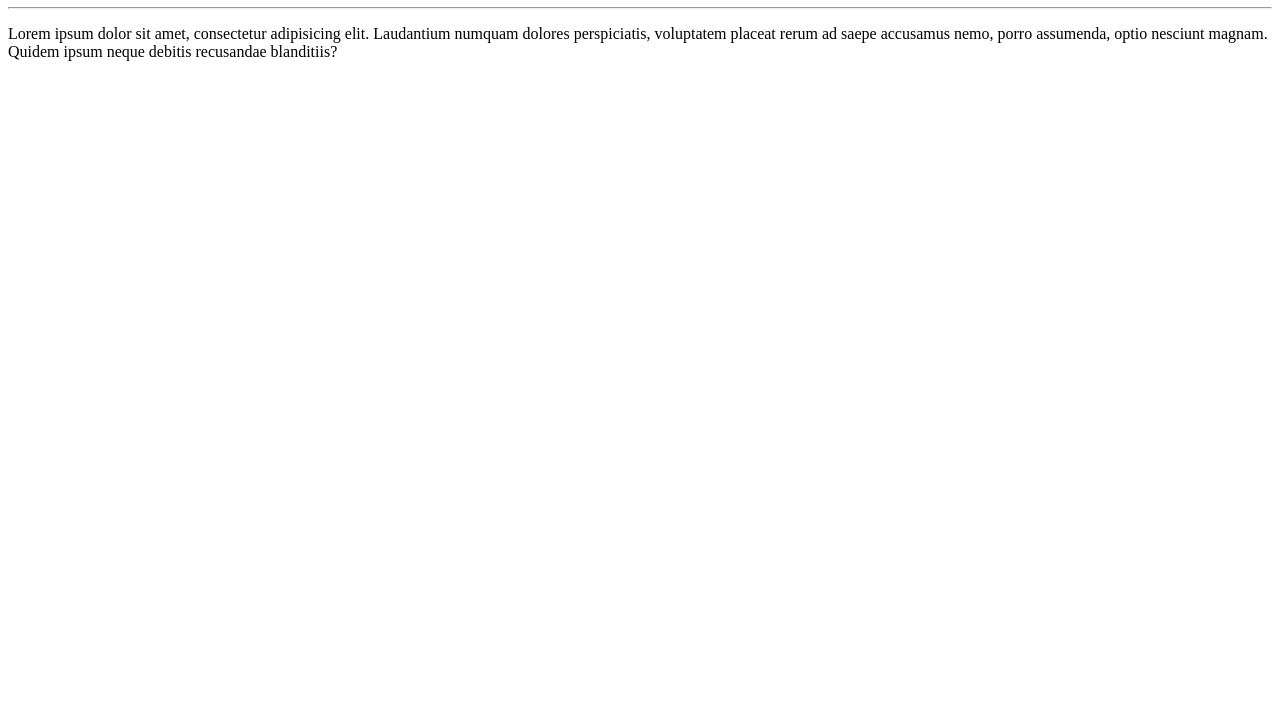
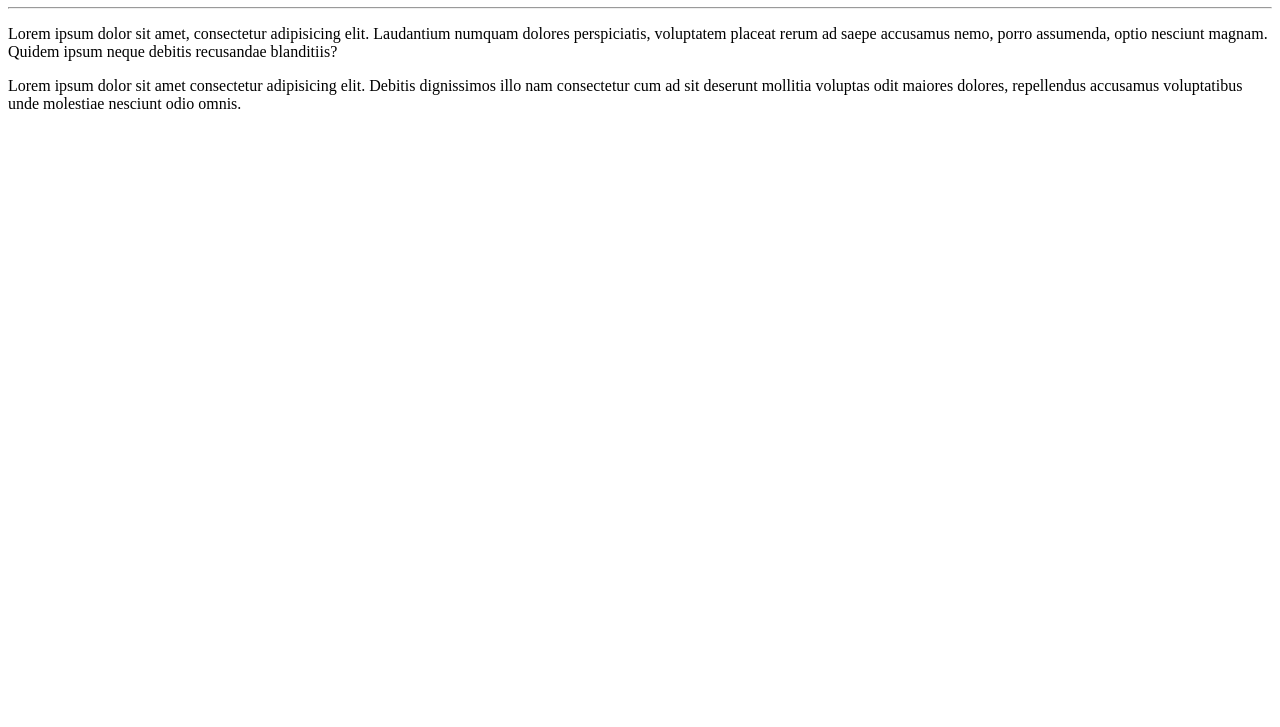
Before and after one commit to CiriloCoelho/Primeiro-Projeto, a plain HTML site: page site-exemplo/index.html in a window 1280 px wide. Shown: the part 73-800 px from the top of the page. Drawn offline with Linux system fonts and the light colour scheme.

Commit message:
Adcionei um parágrafo

```diff
--- a/site-exemplo/index.html
+++ b/site-exemplo/index.html
@@ -9,5 +9,6 @@
     <h1>Primeiro Projeto</h1>
     <hr>
     <p>Lorem ipsum dolor sit amet, consectetur adipisicing elit. Laudantium numquam dolores perspiciatis, voluptatem placeat rerum ad saepe accusamus nemo, porro assumenda, optio nesciunt magnam. Quidem ipsum neque debitis recusandae blanditiis?</p>
+    <p>Lorem ipsum dolor sit amet consectetur adipisicing elit. Debitis dignissimos illo nam consectetur cum ad sit deserunt mollitia voluptas odit maiores dolores, repellendus accusamus voluptatibus unde molestiae nesciunt odio omnis.</p>
 </body>
 </html>
```
